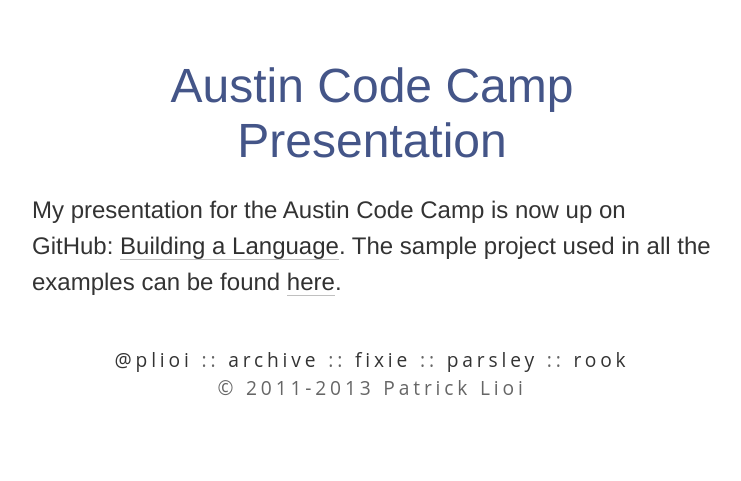
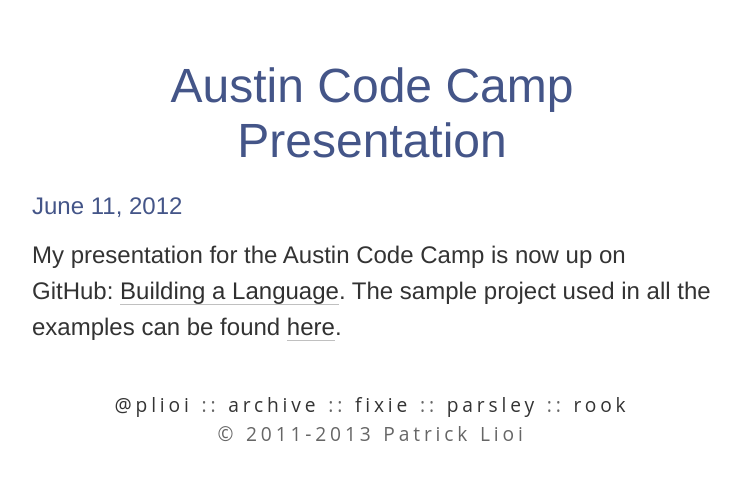
Before and after one commit to plioi/plioi.github.io, a Jekyll site: the page built from _posts/2012-06-11-austin-code-camp-presentation.html, in a window 1280 px wide. Shown: the top 481 px of the page, without its empty margins (268-1009 px from the left). Built offline with Jekyll 4.4.1, drawn with Linux system fonts in a browser that asks for light colours.

Commit message:
Update post.html

```diff
--- a/_layouts/post.html
+++ b/_layouts/post.html
@@ -2,7 +2,7 @@
 layout: default
 ---
 <h1><a href="{{ page.url }}">{{ page.title }}</a></h1>
-<h4>{{ post.date | date: "%B %d, %Y" }}</h4>
+<h4>{{ page.date | date: "%B %d, %Y" }}</h4>
 <div class="post">
 {{ content }}
 </div>
```
